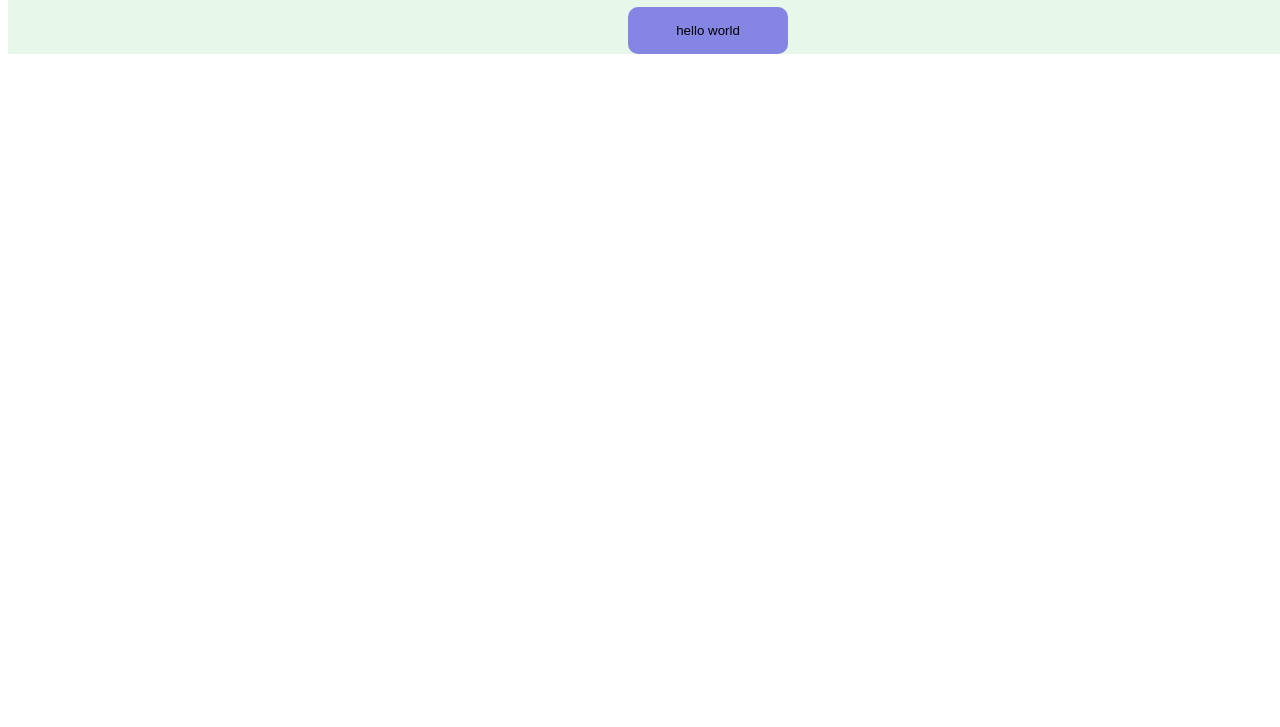
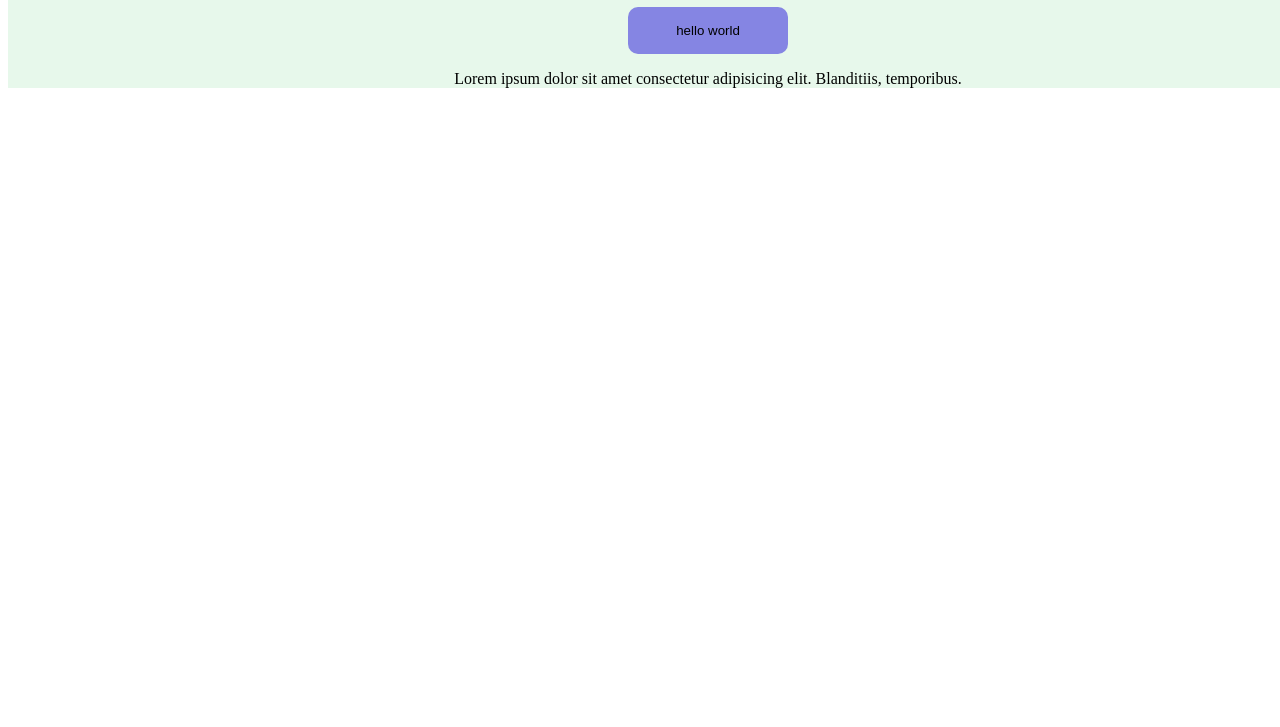
Before and after one commit to doniyor17s/lesson8, a plain HTML site: page index.html in a window 1280 px wide. Shown: the part 73-800 px from the top of the page. Drawn offline with Linux system fonts and the light colour scheme.

Commit message:
bu joyga p qoshildii

```diff
--- a/index.html
+++ b/index.html
@@ -10,6 +10,7 @@
     <div class="wrapper">
         <h1>hello world</h1>
         <button>hello world</button>
+        <p>Lorem ipsum dolor sit amet consectetur adipisicing elit. Blanditiis, temporibus.</p>
     </div>
 </body>
 </html>
```
